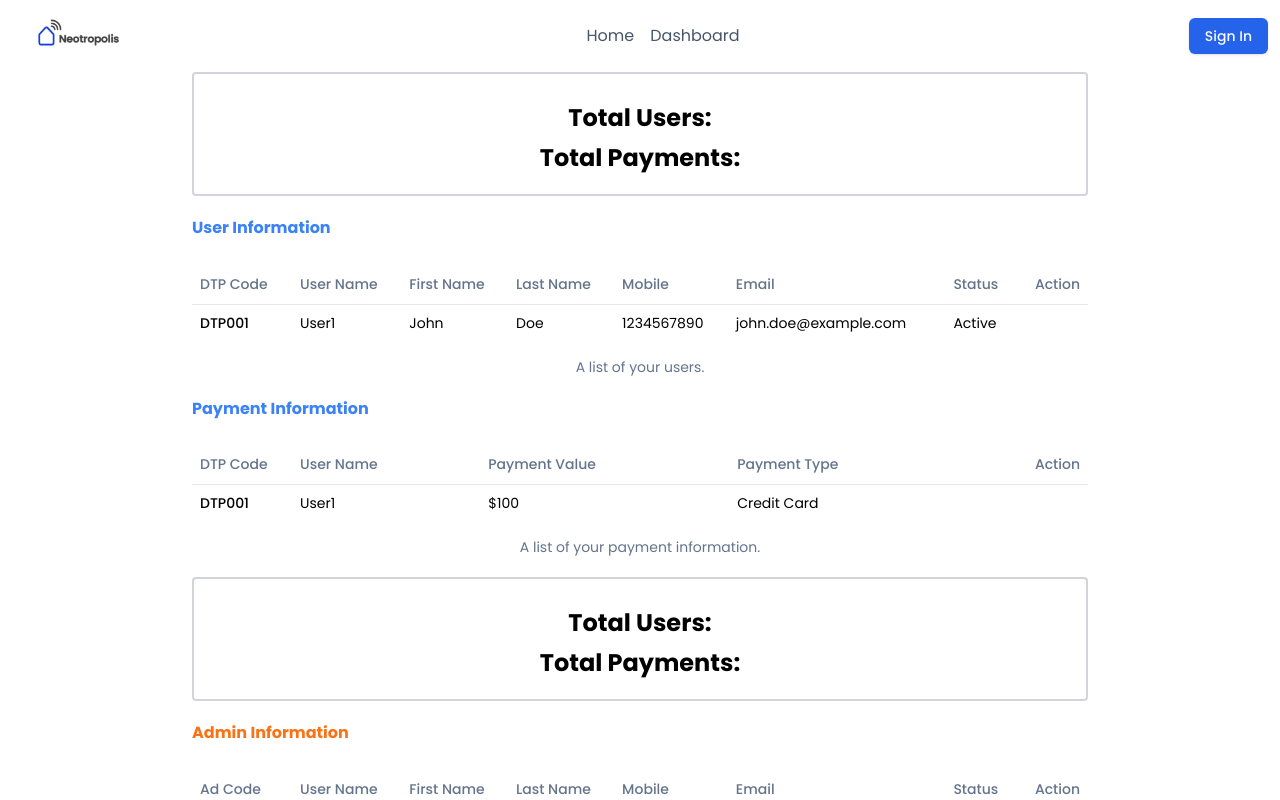
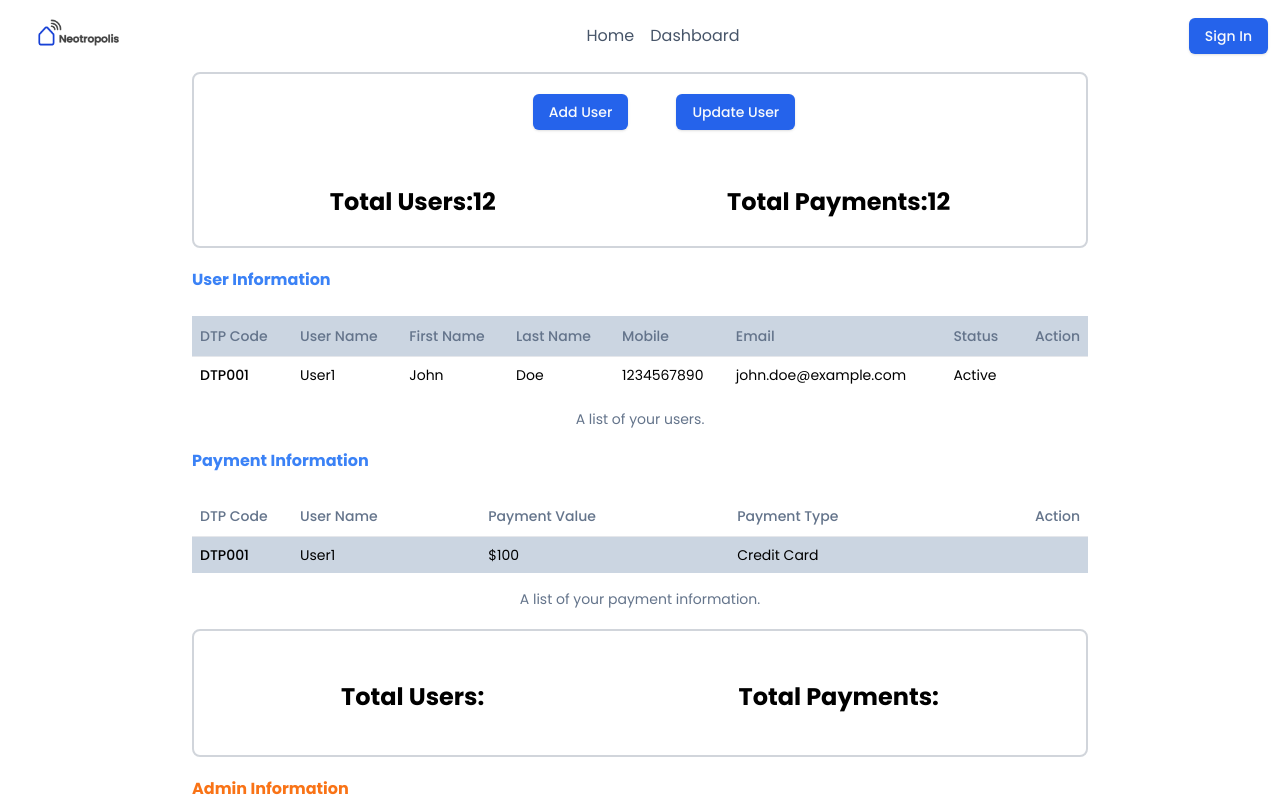
Before and after one commit to Kavishcan/duothon, a React (Vite) app in the folder frontend/: page /dashboard in a window 1280 px wide. Shown: the top 800 px of the page. Built offline with nearby package versions, Linux system fonts and the light colour scheme.

Commit message:
dashboard button

```diff
--- a/frontend/package.json
+++ b/frontend/package.json
@@ -12,6 +12,8 @@
   "dependencies": {
     "@radix-ui/react-icons": "^1.3.0",
     "@radix-ui/react-slot": "^1.0.2",
+    "bootstrap": "^5.3.3",
+    "bootstrap-icons": "^1.11.3",
     "class-variance-authority": "^0.7.0",
     "clsx": "^2.1.1",
     "react": "^18.2.0",
--- a/frontend/src/pages/Dashboard/AdminBox.jsx
+++ b/frontend/src/pages/Dashboard/AdminBox.jsx
@@ -1,13 +1,13 @@
 function AdminBox() {
   return (
-    <div className="flex flex-col mx-auto max-w-4xl mb-5 rounded border-2 border-gray-300 p-5">
-      <div className="text-center font-bold text-2xl mt-2">
-        Total Users: {/* Insert total number of users here */}
-      </div>
-      <div className="text-center font-bold text-2xl mt-2">
-        Total Payments: {/* Insert total payments here */}
-      </div>
+    <div className="flex  flex-row justify-around mx-auto max-w-4xl mb-5 rounded-lg border-2 border-gray-300 p-5 h-32">
+    <div className="flex items-center text-center font-bold text-2xl mt-2">
+      Total Users: {/* Insert total number of users here */}
     </div>
+    <div className="text-center flex items-center  font-bold text-2xl mt-2">
+      Total Payments: {/* Insert total payments here */}
+    </div>
+  </div>
   )
 }
 
--- a/frontend/src/pages/Dashboard/AdminInformation.jsx
+++ b/frontend/src/pages/Dashboard/AdminInformation.jsx
@@ -30,7 +30,7 @@ function AdminInformation() {
         <Table className="mt-6">
           <TableCaption>A list of your users.</TableCaption>
           <TableHeader>
-            <TableRow>
+            <TableRow className="bg-slate-300">
               <TableHead className="w-[100px]">Ad Code</TableHead>
               <TableHead>User Name</TableHead>
               <TableHead>First Name</TableHead>
--- a/frontend/src/pages/Dashboard/PaymentInformation.jsx
+++ b/frontend/src/pages/Dashboard/PaymentInformation.jsx
@@ -37,7 +37,7 @@ function PaymentInformation() {
           </TableHeader>
           <TableBody>
             {paymentInfo.map((info) => (
-              <TableRow key={info.dtpCode}>
+              <TableRow key={info.dtpCode}  className="bg-slate-300">
                 <TableCell className="font-medium">{info.dtpCode}</TableCell>
                 <TableCell>{info.userName}</TableCell>
                 <TableCell>{info.paymentValue}</TableCell>
--- a/frontend/src/pages/Dashboard/SystemInformation.jsx
+++ b/frontend/src/pages/Dashboard/SystemInformation.jsx
@@ -1,11 +1,21 @@
+import { Button } from '@/components/ui/button';
+
 function SystemInformation() {
   return (
-    <div className="flex flex-col mx-auto max-w-4xl mb-5 rounded border-2 border-gray-300 p-5">
-      <div className="text-center font-bold text-2xl mt-2">
+    <div className="mx-auto max-w-4xl mb-5 rounded-lg border-2 border-gray-300 p-5 h-44">
+       <div className="flex justify-center">
+        <Button  className="mx-12" variant="default" >Add User </Button>
+        <Button variant="default">Update User</Button>
+      </div>
+      <div className="flex  flex-row justify-around my-12">
+      <div className="flex items-center text-center font-bold text-2xl mt-2">
         Total Users: {/* Insert total number of users here */}
+        <h1>12</h1>
       </div>
-      <div className="text-center font-bold text-2xl mt-2">
+      <div className="text-center flex items-center  font-bold text-2xl mt-2">
         Total Payments: {/* Insert total payments here */}
+        <h1>12</h1>
+      </div>
       </div>
     </div>
   )
--- a/frontend/src/pages/Dashboard/UserInformation.jsx
+++ b/frontend/src/pages/Dashboard/UserInformation.jsx
@@ -30,7 +30,7 @@ function UserInformation() {
         <Table className="mt-6">
           <TableCaption>A list of your users.</TableCaption>
           <TableHeader>
-            <TableRow>
+            <TableRow  className="bg-slate-300">
               <TableHead className="w-[100px]">DTP Code</TableHead>
               <TableHead>User Name</TableHead>
               <TableHead>First Name</TableHead>
```
Also changed, not shown: frontend/src/pages/Dashboard/Dashboard.jsx (+7 -7 lines), 1 other file (tests, documents, lock files or other folders).
